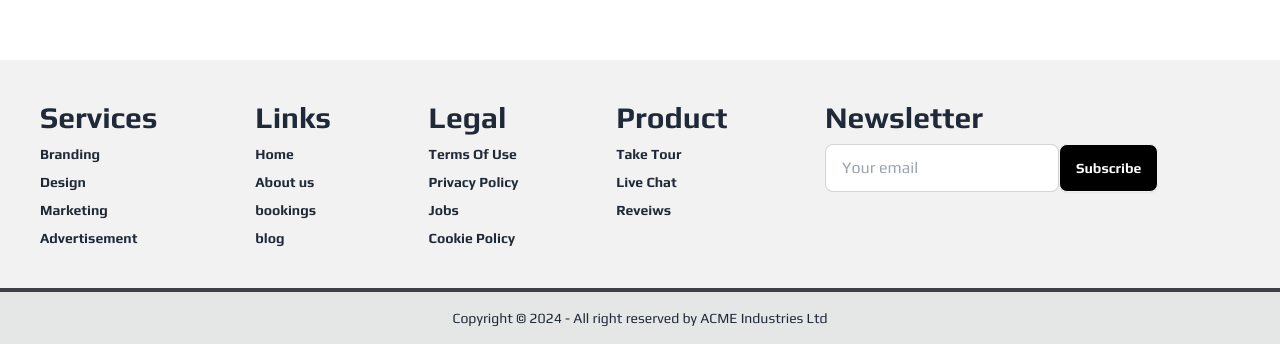
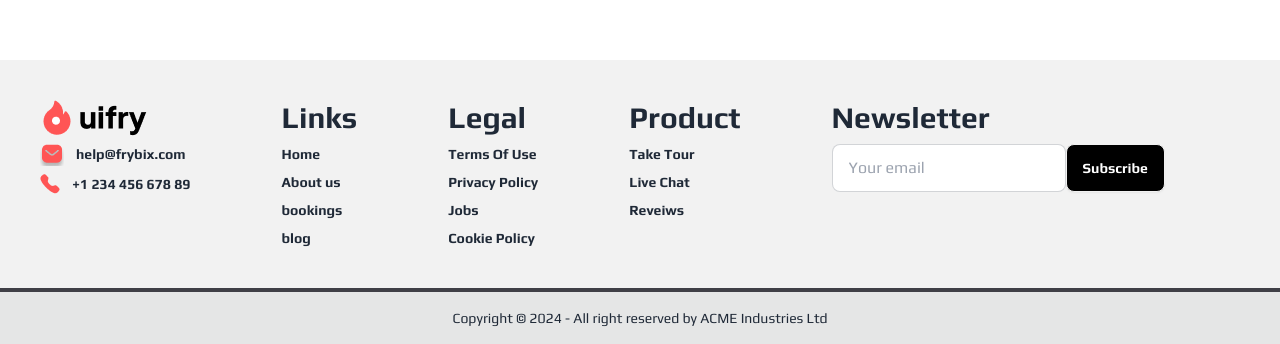
Before and after one commit to Jahirul83/uifry, a React (Vite) app: page / in a window 1280 px wide. Shown: the part 4881-5225 px from the top of the page. Built offline with nearby package versions, Linux system fonts and the light colour scheme.

Commit message:
footer edited

```diff
--- a/src/Pages/Footer/Footer.jsx
+++ b/src/Pages/Footer/Footer.jsx
@@ -1,15 +1,23 @@
-
+import Logo from '../../assets/Logo.png';
+import phnIcon from '../../assets/phoneIcon.png';
+import mailIcon from '../../assets/Help.png';
 
 const Footer = () => {
     return (
         <div>
             <footer className="footer p-10 bg-base-200 text-base-content">
                 <nav>
-                    <h6 className="text-3xl font-bold">Services</h6>
-                    <a className="link link-hover font-bold">Branding</a>
-                    <a className="link link-hover font-bold">Design</a>
-                    <a className="link link-hover font-bold">Marketing</a>
-                    <a className="link link-hover font-bold">Advertisement</a>
+                    <div>
+                        <img src={Logo} alt="" />
+                    </div>
+                    <div className='flex'>
+                        <img src={mailIcon} alt="" />
+                        <a className="link link-hover font-bold ml-3">help@frybix.com</a>
+                    </div>
+                    <div className='flex'>
+                        <img src={phnIcon} alt="" />
+                        <a className="link link-hover font-bold ml-3">+1 234 456 678 89</a>
+                    </div>
                 </nav>
                 <nav>
                     <h6 className="text-3xl font-bold">Links</h6>
--- a/src/Pages/Home/Testimonial/Testimonial.jsx
+++ b/src/Pages/Home/Testimonial/Testimonial.jsx
@@ -32,10 +32,10 @@ const Testimonial = () => {
                     <p className='mt-4'>“Arcu at dictum sapien, mollis. Vulputate sit id accumsan, ultricies. In ultrices malesuada elit mauris etiam odio. Duis tristique lacus, et blandit viverra nisl velit. Sed mattis rhoncus, diam suspendisse sit nunc, gravida eu. Lectus eget eget ac dolor neque lorem sapien, suspendisse aliquam.”</p>
                     {/* group image */}
                     <div className='flex mt-4'>
-                        <img className='w-12 mr-5 hover:scale-125 duration-300 ease-in-out' src={group1} alt="" />
-                        <img className='w-12 mr-5 hover:scale-125 duration-300 ease-in-out' src={group2} alt="" />
-                        <img className='w-12 mr-5 hover:scale-125 duration-300 ease-in-out' src={group3} alt="" />
-                        <img className='w-12 mr-5 hover:scale-125 duration-300 ease-in-out' src={group4} alt="" />
+                        <img className='w-12 mr-3 hover:scale-125 duration-300 ease-in-out' src={group1} alt="" />
+                        <img className='w-12 mr-3 hover:scale-125 duration-300 ease-in-out' src={group2} alt="" />
+                        <img className='w-12 mr-3 hover:scale-125 duration-300 ease-in-out' src={group3} alt="" />
+                        <img className='w-12 mr-3 hover:scale-125 duration-300 ease-in-out' src={group4} alt="" />
                         <img className='w-12 hover:scale-125 duration-300 ease-in-out' src={group5} alt="" />
                     </div>
                     <p className='mt-3 font-semibold'>nick jonas</p>
```
